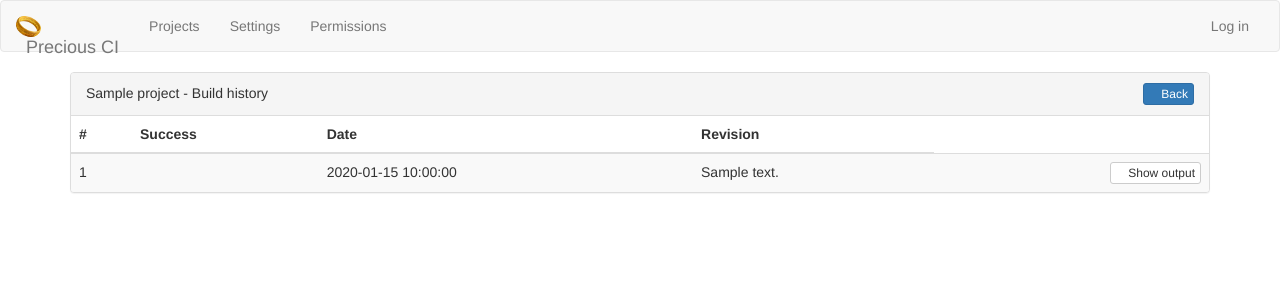
After one commit to bzyx/precious, a Python web app: template precious/templates/project/history.html in a window 1280 px wide. The commit adds this page. Shown: the top 300 px of the page. Run offline with Jinja, Linux system fonts and the light colour scheme; the template is opened without the code that fills it: most values are stand-ins (such as "Sample title", 1, 10 or a date in 2020); some libraries are stand-ins or nearby versions; some web fonts are replaced.

Commit message:
Build history

```diff
--- a/db_create.py
+++ b/db_create.py
@@ -14,7 +14,11 @@ if __name__ == "__main__":
     p2 = Project(u"Jenkins", u"Java Suks")
     p3 = Project(u"New project", u"Just an empty project")
 
-    p1.history.append(Build(p1.id, "rev1", u"some stdout\n", True))
+    p1.history.append(Build(p1.id, "6597bfe8f42c02a4f2f6269bee71036081b7dc72", u"some stdout\n", True))
+    p1.history.append(Build(p1.id, "6597bfe8f42c02a4f2f6269bee71036081b7dc72", u"some stdout1\n", True))
+    p1.history.append(Build(p1.id, "6597bfe8f42c02a4f2f6269bee71036081b7dc72", u"some stdout2\n", False))
+    p1.history.append(Build(p1.id, "6597bfe8f42c02a4f2f6269bee71036081b7dc72", u"some stdout3\n", True))
+
     p2.history.append(Build(p2.id, "rev1", u"some stdout\n", False))
 
     db.session.add_all([p1, p2, p3])
--- a/precious/models/Project.py
+++ b/precious/models/Project.py
@@ -10,7 +10,7 @@ class Project(db.Model):
     id = db.Column(db.Integer, primary_key=True, unique=True)
     name = db.Column(db.Unicode(80), index=True, unique=True)
     description = db.Column(db.UnicodeText)
-    _conf = db.Column("conf", db.Text)
+    _conf = db.Column("conf", db.Text, default="[]")
     _schedule = db.Column("schedule", db.Text)
     history = db.relationship("Build", cascade="all,delete", backref="projects")
 
--- /dev/null
+++ b/precious/templates/project/history.html
@@ -0,0 +1,72 @@
+{% extends "base.html" %}
+
+{% block title %}{{ project.name }} - Build history{% endblock %}
+
+{% block content %}
+  <div class="panel panel-default">
+    <div class="panel-heading">
+      <div class="row">
+        <div class="col-lg-6">
+          {{ project.name }} - Build history
+        </div>
+        <div class="col-lg-6 text-right">
+          <a class="btn btn-primary btn-xs" href="./projects"><span class="glyphicon glyphicon-arrow-left"></span> Back</a>
+        </div>
+      </div>
+    </div>
+    <table class="table table-striped table-hover">
+      <thead>
+        <tr>
+          <th>#</th>
+          <th>Success</th>
+          <th>Date</th>
+          <th>Revision</th>
+        </tr>
+      </thead>
+      <tbody>
+        {% for b in project.history %}
+        <tr>
+          <td>{{ b.id }}</td>
+          <td>
+            {% if b.success %}
+              <span class="glyphicon glyphicon-ok" style="color: green"></span>
+            {% else %}
+              <span class="glyphicon glyphicon-remove" style="color: red"></span>
+            {% endif %}</td>
+          <td>{{ b.date }}</td>
+          <td>{{ b.revision }}</td>
+          <td class="text-right">
+            <button type="button" class="btn btn-default btn-xs" data-toggle="modal" data-target="#stdout{{ b.id }}">
+              <span class="glyphicon glyphicon-list-alt"></span> Show output
+            </button>
+          </td>
+        </tr>
+
+        <div class="modal fade bs-modal-lg" tabindex="-1" role="dialog" id="stdout{{ b.id }}" aria-hidden="true">
+          <div class="modal-dialog modal-lg">
+            <div class="modal-content">
+              <div class="modal-header">
+                <button type="button" class="close" data-dismiss="modal" aria-hidden="true">&times;</button>
+                <h4 class="modal-title" id="myModalLabel">
+                  {% if b.success %}
+                    <span class="glyphicon glyphicon-ok" style="color: green"></span>
+                  {% else %}
+                    <span class="glyphicon glyphicon-remove" style="color: red"></span>
+                  {% endif %}
+                  {{ b.date }}
+                </h4>
+              </div>
+              <div class="modal-body">
+                <pre>{{ b.stdout }}</pre>
+              </div>
+              <div class="modal-footer">
+                <button type="button" class="btn btn-default" data-dismiss="modal">Close</button>
+              </div>
+            </div>
+          </div>
+        </div>
+        {% endfor %}
+      </tbody>
+    </table>
+  </div>
+{% endblock %}
```
Also changed, not shown: precious/templates/project/new.html (+8 -2 lines), precious/templates/projects.html (+21 -12 lines), precious/views/project.py (+6 -4 lines).
